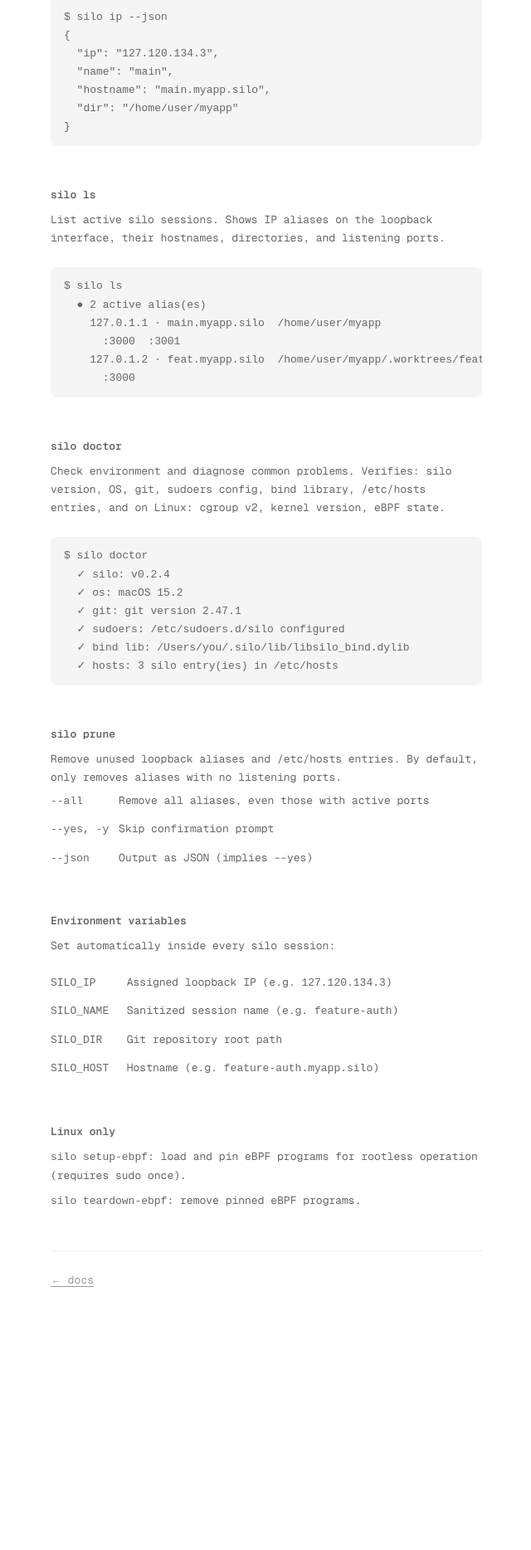
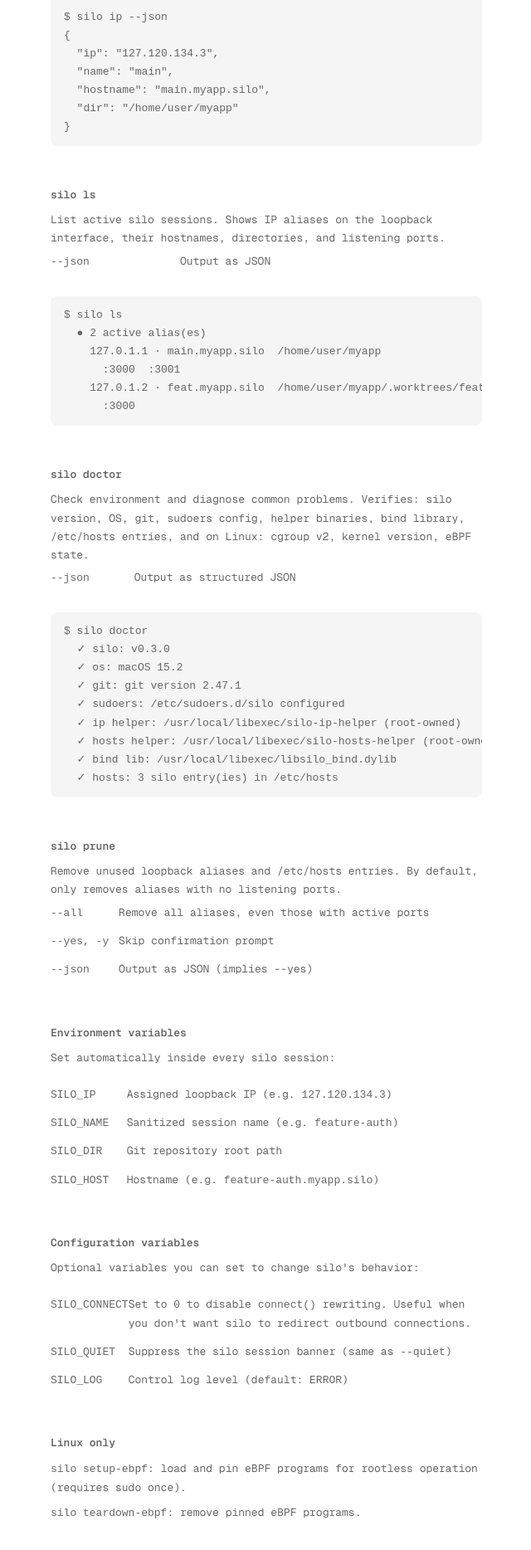
Before and after one commit to silo-rs/web, a Next.js app: page /docs/reference in a window 1280 px wide. Shown: the part 1088-2956 px from the top of the page at 83% size, without its empty margins (319-959 px from the left). Before the commit the page ends 2674 px from the top, so only its background shows below. Built offline with nearby package versions, Linux system fonts and the light colour scheme.

Commit message:
feat: update docs

```diff
--- a/app/docs/reference/page.tsx
+++ b/app/docs/reference/page.tsx
@@ -26,8 +26,19 @@ export default function ReferencePage() {
   return (
     <article>
       <BreadcrumbJsonLd slug="reference" title="CLI Reference" />
-      <TechArticleJsonLd slug="reference" title="CLI Reference" description="Complete reference for silo commands, flags, and environment variables." />
-      <h1 style={{ fontSize: "14px", fontWeight: 600, marginBottom: "2rem", color: "var(--text-muted)" }}>
+      <TechArticleJsonLd
+        slug="reference"
+        title="CLI Reference"
+        description="Complete reference for silo commands, flags, and environment variables."
+      />
+      <h1
+        style={{
+          fontSize: "14px",
+          fontWeight: 600,
+          marginBottom: "2rem",
+          color: "var(--text-muted)",
+        }}
+      >
         CLI Reference
       </h1>
 
@@ -43,23 +54,39 @@ export default function ReferencePage() {
 silo run --name my-session -- npm run dev
 silo run --ip 127.0.5.1 -- cargo run`}
         </pre>
-        <table style={{ width: "100%", fontSize: "13px", borderCollapse: "collapse" }}>
+        <table
+          style={{
+            width: "100%",
+            fontSize: "13px",
+            borderCollapse: "collapse",
+          }}
+        >
           <tbody style={muted}>
             <tr>
-              <td style={cellCode}><code>--name, -n</code></td>
+              <td style={cellCode}>
+                <code>--name, -n</code>
+              </td>
               <td style={cell}>Override session name (default: git branch)</td>
             </tr>
             <tr>
-              <td style={cellCode}><code>--ip</code></td>
+              <td style={cellCode}>
+                <code>--ip</code>
+              </td>
               <td style={cell}>Override IP address (must be in 127.0.0.0/8)</td>
             </tr>
             <tr>
-              <td style={cellCode}><code>--quiet, -q</code></td>
+              <td style={cellCode}>
+                <code>--quiet, -q</code>
+              </td>
               <td style={cell}>Suppress the silo banner</td>
             </tr>
             <tr>
-              <td style={cellCode}><code>--emit-json</code></td>
-              <td style={cell}>Emit session info as JSON to stderr before exec</td>
+              <td style={cellCode}>
+                <code>--emit-json</code>
+              </td>
+              <td style={cell}>
+                Emit session info as JSON to stderr before exec
+              </td>
             </tr>
           </tbody>
         </table>
@@ -76,18 +103,30 @@ silo run --ip 127.0.5.1 -- cargo run`}
           {`eval "$(silo env)"
 silo env --json | jq .SILO_IP`}
         </pre>
-        <table style={{ width: "100%", fontSize: "13px", borderCollapse: "collapse" }}>
+        <table
+          style={{
+            width: "100%",
+            fontSize: "13px",
+            borderCollapse: "collapse",
+          }}
+        >
           <tbody style={muted}>
             <tr>
-              <td style={cellCode}><code>--name, -n</code></td>
+              <td style={cellCode}>
+                <code>--name, -n</code>
+              </td>
               <td style={cell}>Override session name</td>
             </tr>
             <tr>
-              <td style={cellCode}><code>--ip</code></td>
+              <td style={cellCode}>
+                <code>--ip</code>
+              </td>
               <td style={cell}>Override IP address</td>
             </tr>
             <tr>
-              <td style={cellCode}><code>--json</code></td>
+              <td style={cellCode}>
+                <code>--json</code>
+              </td>
               <td style={cell}>Output as JSON instead of shell exports</td>
             </tr>
           </tbody>
@@ -117,9 +156,26 @@ $ silo ip --json
       <section style={{ marginBottom: "3rem" }}>
         <h2 style={heading}>silo ls</h2>
         <p style={muted}>
-          List active silo sessions. Shows IP aliases on the loopback
-          interface, their hostnames, directories, and listening ports.
+          List active silo sessions. Shows IP aliases on the loopback interface,
+          their hostnames, directories, and listening ports.
         </p>
+        <table
+          style={{
+            width: "100%",
+            fontSize: "13px",
+            borderCollapse: "collapse",
+            marginBottom: "1rem",
+          }}
+        >
+          <tbody style={muted}>
+            <tr>
+              <td style={cellCode}>
+                <code>--json</code>
+              </td>
+              <td style={cell}>Output as JSON</td>
+            </tr>
+          </tbody>
+        </table>
         <pre style={{ ...code, color: "var(--text-muted)" }}>
           {`$ silo ls
   ● 2 active alias(es)
@@ -134,16 +190,36 @@ $ silo ip --json
         <h2 style={heading}>silo doctor</h2>
         <p style={muted}>
           Check environment and diagnose common problems. Verifies: silo
-          version, OS, git, sudoers config, bind library, /etc/hosts entries,
-          and on Linux: cgroup v2, kernel version, eBPF state.
+          version, OS, git, sudoers config, helper binaries, bind library,
+          /etc/hosts entries, and on Linux: cgroup v2, kernel version, eBPF
+          state.
         </p>
+        <table
+          style={{
+            width: "100%",
+            fontSize: "13px",
+            borderCollapse: "collapse",
+            marginBottom: "1rem",
+          }}
+        >
+          <tbody style={muted}>
+            <tr>
+              <td style={cellCode}>
+                <code>--json</code>
+              </td>
+              <td style={cell}>Output as structured JSON</td>
+            </tr>
+          </tbody>
+        </table>
         <pre style={{ ...code, color: "var(--text-muted)" }}>
           {`$ silo doctor
-  ✓ silo: v0.2.4
+  ✓ silo: v0.3.0
   ✓ os: macOS 15.2
   ✓ git: git version 2.47.1
   ✓ sudoers: /etc/sudoers.d/silo configured
-  ✓ bind lib: /Users/you/.silo/lib/libsilo_bind.dylib
+  ✓ ip helper: /usr/local/libexec/silo-ip-helper (root-owned)
+  ✓ hosts helper: /usr/local/libexec/silo-hosts-helper (root-owned)
+  ✓ bind lib: /usr/local/libexec/libsilo_bind.dylib
   ✓ hosts: 3 silo entry(ies) in /etc/hosts`}
         </pre>
       </section>
@@ -154,18 +230,32 @@ $ silo ip --json
           Remove unused loopback aliases and /etc/hosts entries. By default,
           only removes aliases with no listening ports.
         </p>
-        <table style={{ width: "100%", fontSize: "13px", borderCollapse: "collapse" }}>
+        <table
+          style={{
+            width: "100%",
+            fontSize: "13px",
+            borderCollapse: "collapse",
+          }}
+        >
           <tbody style={muted}>
             <tr>
-              <td style={cellCode}><code>--all</code></td>
-              <td style={cell}>Remove all aliases, even those with active ports</td>
+              <td style={cellCode}>
+                <code>--all</code>
+              </td>
+              <td style={cell}>
+                Remove all aliases, even those with active ports
+              </td>
             </tr>
             <tr>
-              <td style={cellCode}><code>--yes, -y</code></td>
+              <td style={cellCode}>
+                <code>--yes, -y</code>
+              </td>
               <td style={cell}>Skip confirmation prompt</td>
             </tr>
             <tr>
-              <td style={cellCode}><code>--json</code></td>
+              <td style={cellCode}>
+                <code>--json</code>
+              </td>
               <td style={cell}>Output as JSON (implies --yes)</td>
             </tr>
           </tbody>
@@ -185,20 +275,78 @@ $ silo ip --json
         >
           <tbody style={muted}>
             <tr>
-              <td style={cellCode}><code>SILO_IP</code></td>
-              <td style={cell}>Assigned loopback IP (e.g. <code>127.120.134.3</code>)</td>
+              <td style={cellCode}>
+                <code>SILO_IP</code>
+              </td>
+              <td style={cell}>
+                Assigned loopback IP (e.g. <code>127.120.134.3</code>)
+              </td>
             </tr>
             <tr>
-              <td style={cellCode}><code>SILO_NAME</code></td>
-              <td style={cell}>Sanitized session name (e.g. <code>feature-auth</code>)</td>
+              <td style={cellCode}>
+                <code>SILO_NAME</code>
+              </td>
+              <td style={cell}>
+                Sanitized session name (e.g. <code>feature-auth</code>)
+              </td>
             </tr>
             <tr>
-              <td style={cellCode}><code>SILO_DIR</code></td>
+              <td style={cellCode}>
+                <code>SILO_DIR</code>
+              </td>
               <td style={cell}>Git repository root path</td>
             </tr>
             <tr>
-              <td style={cellCode}><code>SILO_HOST</code></td>
-              <td style={cell}>Hostname (e.g. <code>feature-auth.myapp.silo</code>)</td>
+              <td style={cellCode}>
+                <code>SILO_HOST</code>
+              </td>
+              <td style={cell}>
+                Hostname (e.g. <code>feature-auth.myapp.silo</code>)
+              </td>
+            </tr>
+          </tbody>
+        </table>
+      </section>
+
+      <section style={{ marginBottom: "3rem" }}>
+        <h2 style={heading}>Configuration variables</h2>
+        <p style={muted}>
+          Optional variables you can set to change silo&apos;s behavior:
+        </p>
+        <table
+          style={{
+            width: "100%",
+            marginTop: "1rem",
+            fontSize: "13px",
+            borderCollapse: "collapse",
+          }}
+        >
+          <tbody style={muted}>
+            <tr>
+              <td style={cellCode}>
+                <code>SILO_CONNECT</code>
+              </td>
+              <td style={cell}>
+                Set to <code>0</code> to disable <code>connect()</code>{" "}
+                rewriting. Useful when you don&apos;t want silo to redirect
+                outbound connections.
+              </td>
+            </tr>
+            <tr>
+              <td style={cellCode}>
+                <code>SILO_QUIET</code>
+              </td>
+              <td style={cell}>
+                Suppress the silo session banner (same as <code>--quiet</code>)
+              </td>
+            </tr>
+            <tr>
+              <td style={cellCode}>
+                <code>SILO_LOG</code>
+              </td>
+              <td style={cell}>
+                Control log level (default: <code>ERROR</code>)
+              </td>
             </tr>
           </tbody>
         </table>
@@ -207,8 +355,8 @@ $ silo ip --json
       <section>
         <h2 style={heading}>Linux only</h2>
         <p style={muted}>
-          <code>silo setup-ebpf</code>: load and pin eBPF programs for
-          rootless operation (requires sudo once).
+          <code>silo setup-ebpf</code>: load and pin eBPF programs for rootless
+          operation (requires sudo once).
         </p>
         <p style={{ ...muted, marginTop: "0.5rem" }}>
           <code>silo teardown-ebpf</code>: remove pinned eBPF programs.
```
Also changed, not shown: app/docs/how-it-works/page.tsx (+89 -39 lines).
